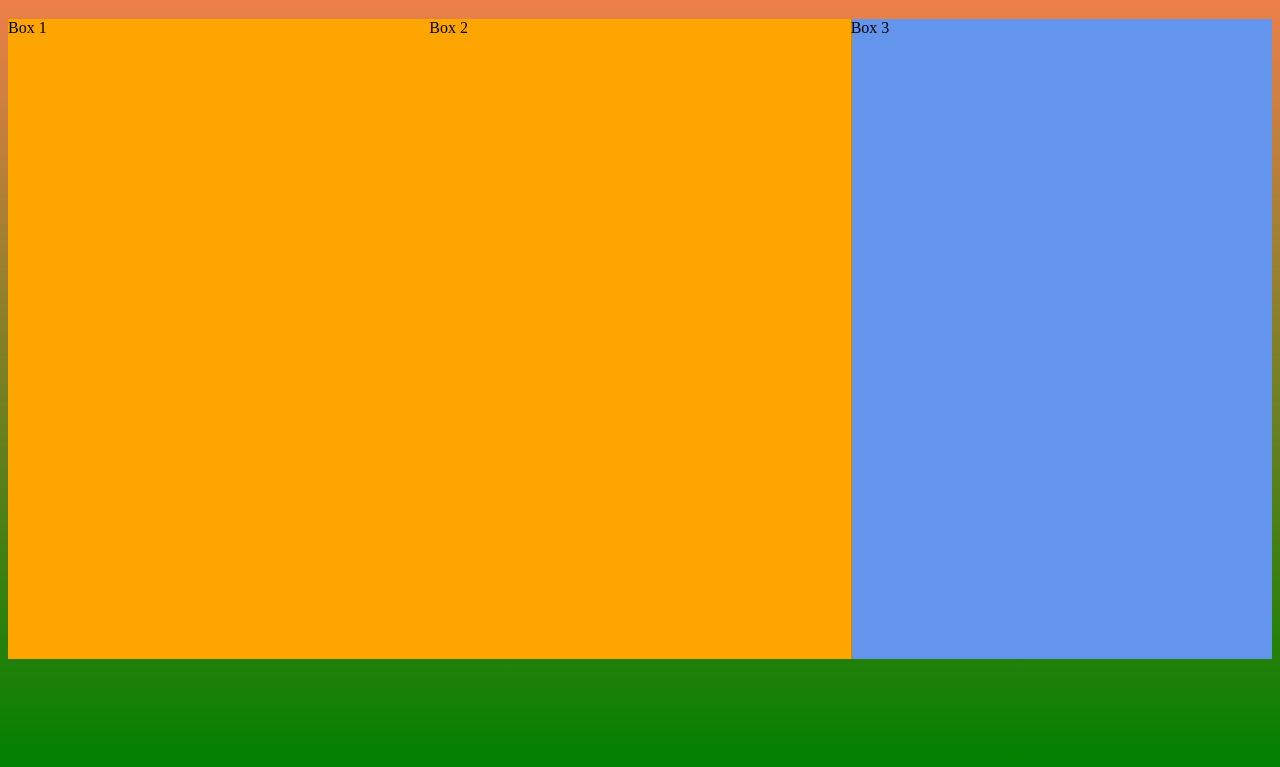
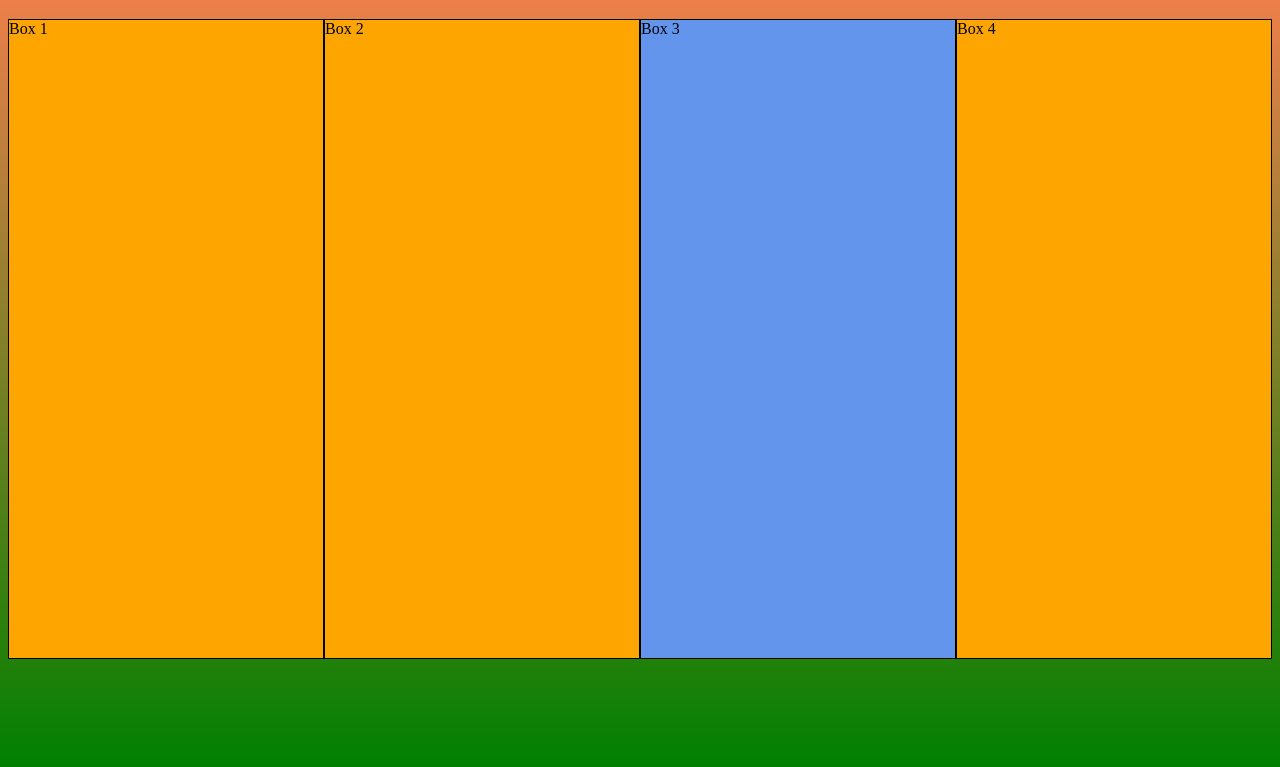
Before and after one commit to mercurybased/flexbox-demo, a plain HTML site: page index.html in a window 1280 px wide. Shown: the part 61-828 px from the top of the page. Drawn offline with Linux system fonts and the light colour scheme.

Commit message:
adding order

```diff
--- a/index.html
+++ b/index.html
@@ -7,13 +7,13 @@
     <title>Document</title>
     <link rel="stylesheet" href="style.css">
 </head>
-
 <body>
     <h1>This is my website!</h1>
     <main>
       <section>Box 1</section>
       <section>Box 2</section>
      <section id="special">Box 3</section>
+     <section>Box 4</section>
     </main>
 
 </body>
--- a/style.css
+++ b/style.css
@@ -8,11 +8,13 @@ main {
     border:1px black;
     display:flex;
     flex-wrap:wrap;
+    flex-direction: row;
+    justify-content: space-around;
 }
 
 section {
     background: orange;
-    border: 1px black;
+    border: 1px solid black;
     flex-basis: 200px;
     flex-grow:1;
     flex-shrink:0;
```
